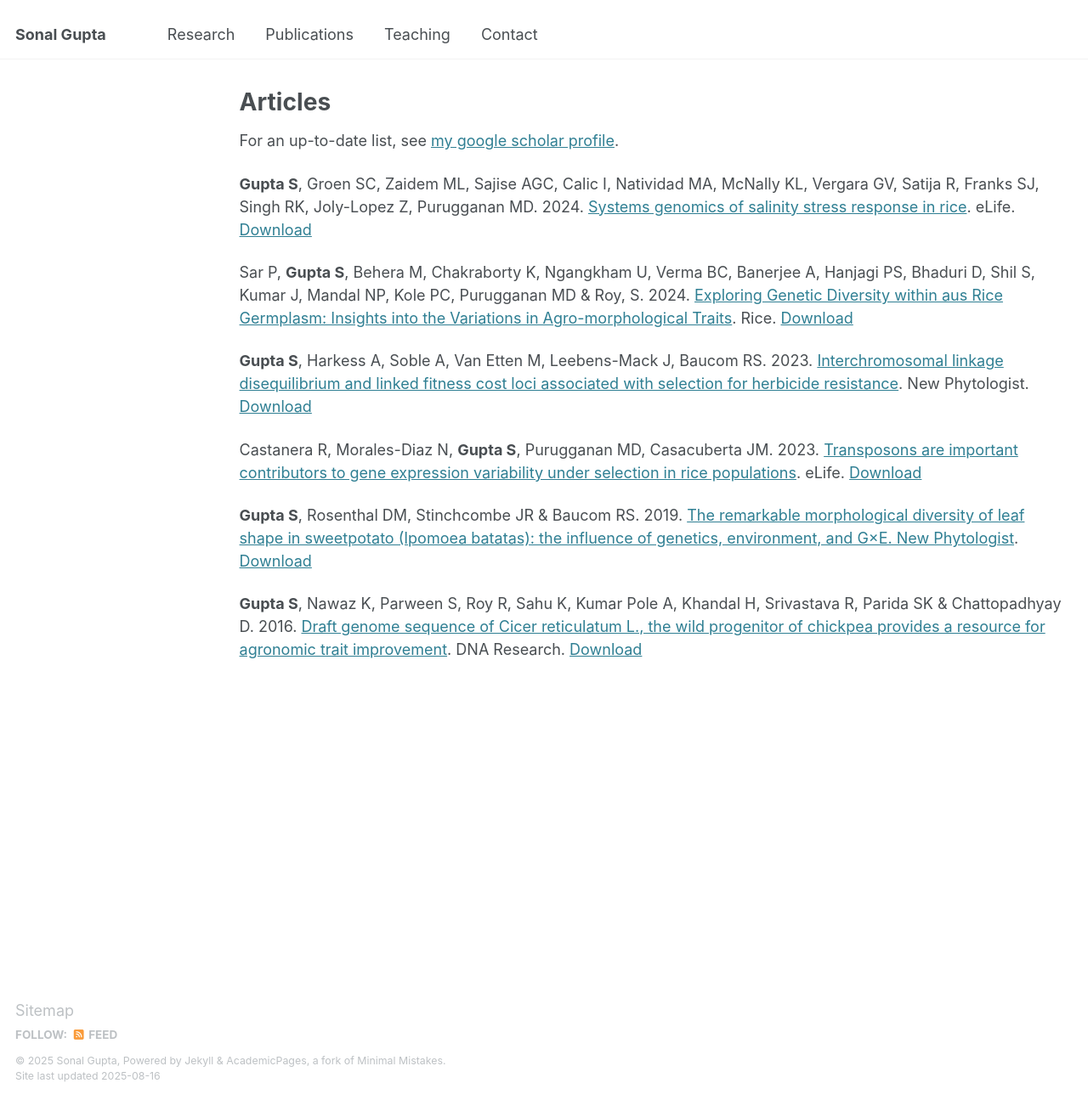
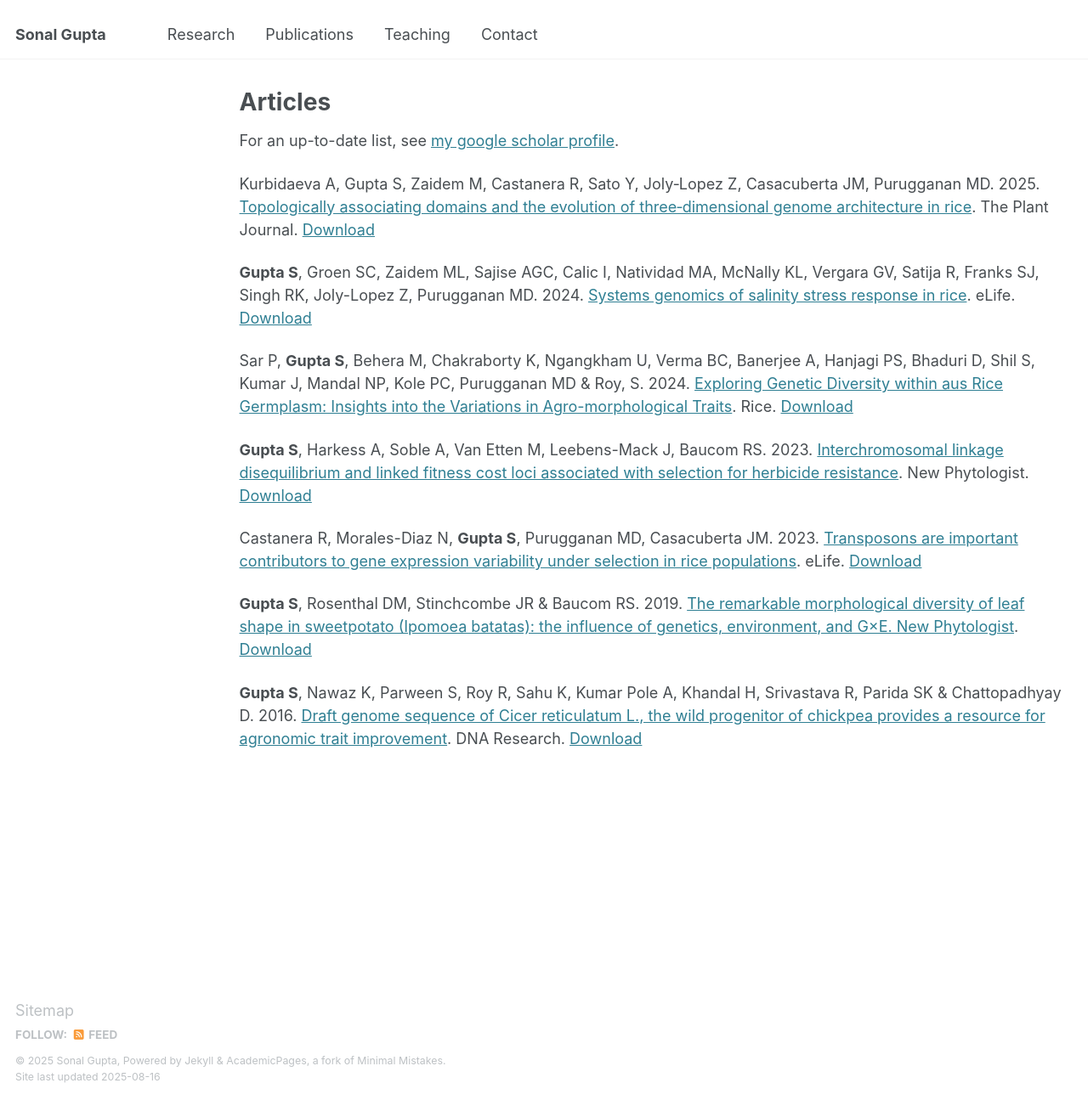
Before and after one commit to gupta-plantgenevo/gupta-plantgenevo.github.io, a Jekyll site: the page built from _publications/papers.md, in a window 1280 px wide and 1295 px high. Shown: the whole window at 85% size. Built offline with Jekyll 4.4.1, drawn with Linux system fonts in a browser that asks for light colours.

Commit message:
Update papers.md

```diff
--- a/_publications/papers.md
+++ b/_publications/papers.md
@@ -6,6 +6,8 @@ permalink: /publications/
 ---
 
 For an up-to-date list, see [my google scholar profile](https://scholar.google.com/citations?user=cikpGiQAAAAJ&hl=en).
+
+Kurbidaeva A, Gupta S, Zaidem M, Castanera R, Sato Y, Joly‐Lopez Z, Casacuberta JM, Purugganan MD. 2025. [Topologically associating domains and the evolution of three‐dimensional genome architecture in rice](https://onlinelibrary.wiley.com/doi/full/10.1111/tpj.70139). The Plant Journal. [Download](http://gupta-plantgenevo.github.io/files/rice_TADs.pdf)
 
 **Gupta S**, Groen SC, Zaidem ML, Sajise AGC, Calic I, Natividad MA, McNally KL, Vergara GV, Satija R, Franks SJ, Singh RK, Joly-Lopez Z, Purugganan MD. 2024. [Systems genomics of salinity stress response in rice](https://elifesciences.org/articles/99352). eLife. [Download](http://gupta-plantgenevo.github.io/files/salinity_stress.pdf)
 
```
